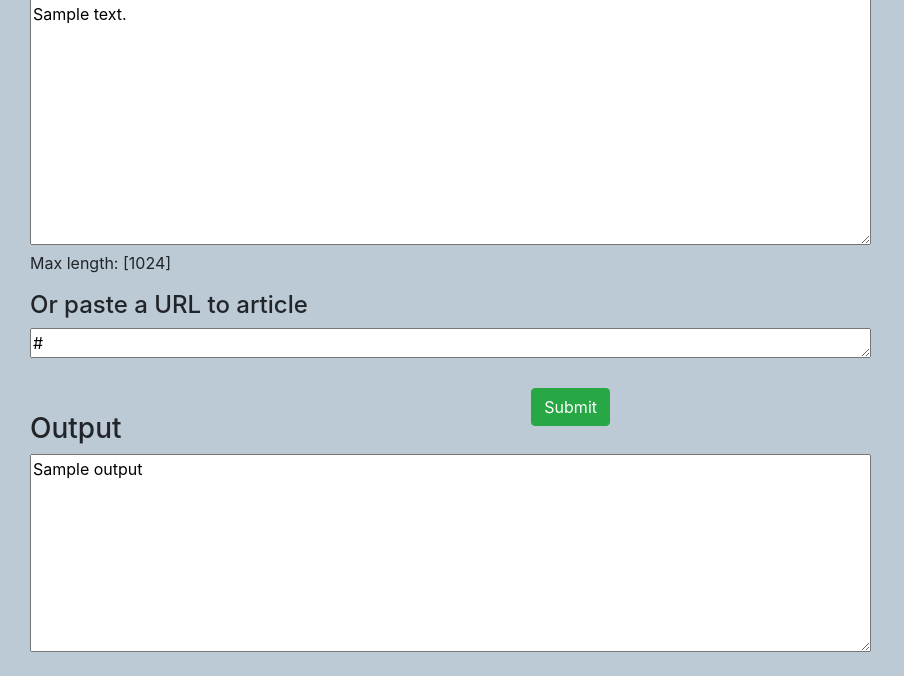
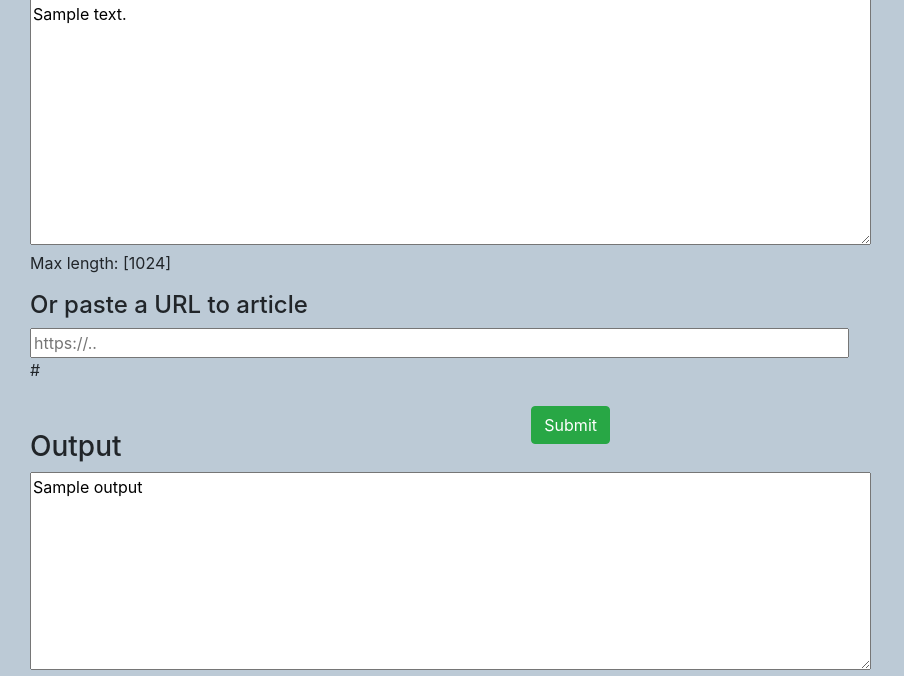
Before and after one commit to jnGreg/tsu, a Flask app: template templates/index.html in a window 1280 px wide. Shown: the part 138-814 px from the top of the page, without its empty margins (0-904 px from the left). Before the commit the page ends 790 px from the top, so only its background shows below. Run offline with Flask 2, Linux system fonts and the light colour scheme; the template is opened without the code that fills it: most values are stand-ins (such as "Sample title", 1, 10 or a date in 2020).

Commit message:
fix: change url input into text input

```diff
--- a/templates/index.html
+++ b/templates/index.html
@@ -17,7 +17,7 @@
             <textarea id="text_to_summary" type = 'text' name="text_to_summary" rows="10" cols="80" maxlength="1024" placeholder="Enter text..">{{text_to_summary}}</textarea>
             <p>Max length: [1024]</p>
             <h4>Or paste a URL to article</h4>
-            <textarea id="url_to_summary" type = 'text' name="url_to_summary" rows="1" cols="80" placeholder="https://..">{{url_to_summary}}</textarea>
+            <input id="url_to_summary" type = 'text' name="url_to_summary" size="75" maxlength="250" placeholder="https://..">{{url_to_summary}}</input>
             <br><br>
             <div style="float:right; margin-right:20px;">
             <input class="btn btn-success" type="submit" value="Submit"></div><br>
```
